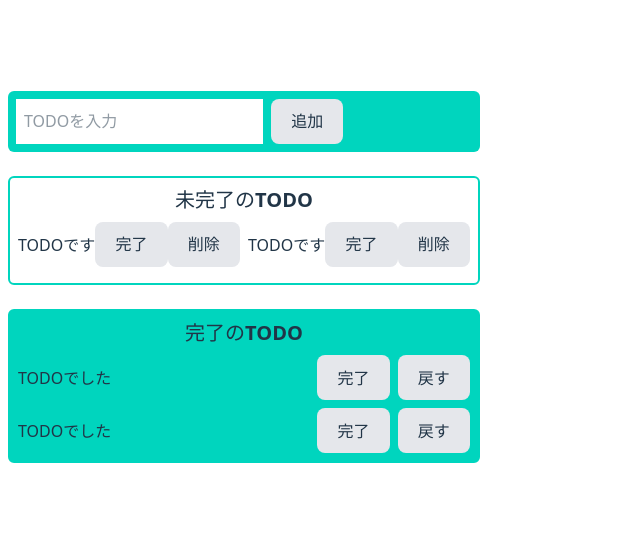
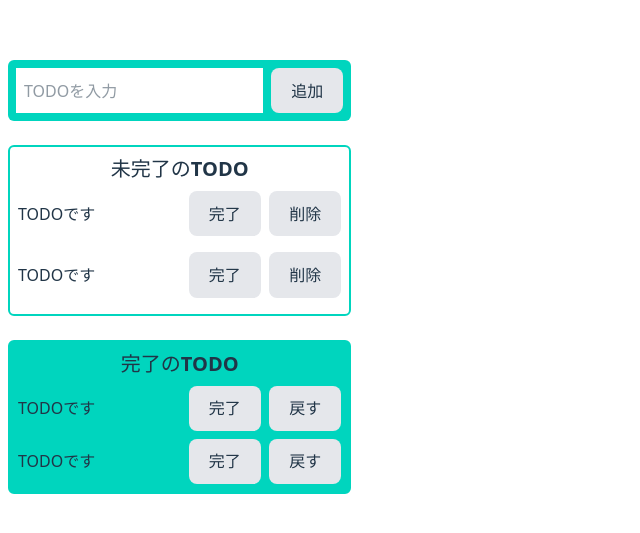
Before and after one commit to torimugi/githubactions.practice-250326, a React (Vite) app: page / in a window 1280 px wide. Shown: the part 123-656 px from the top of the page, without its empty margins (0-640 px from the left). Built offline with nearby package versions, Linux system fonts and the light colour scheme.

Commit message:
レイアウトの修正

```diff
--- a/src/App.tsx
+++ b/src/App.tsx
@@ -13,10 +13,11 @@ export const App = () => {
       </div>
       <div className='mx-2 rounded-md border-2 border-teal-400 py-2'>
         <p className='text-xl font-bold text-center'>未完了のTODO</p>
-        <ul className='flex items-center mx-2 gap-2'>
+        <ul className='flex-col items-center mx-2 gap-2'>
           {Incompletes.map(() => {
             return(
-              <li className='flex-grow'>TODOです
+              <li className='flex items-center gap-2'>
+              <p className="flex-grow">TODOです</p>
               <button className="bg-gray-200 my-2 hover:bg-gray-300">完了</button>
               <button className="bg-gray-200 hover:bg-gray-300">削除</button>
               </li>
@@ -27,12 +28,12 @@ export const App = () => {
       <div className='mx-2 rounded-md border-2 bg-teal-400 border-teal-400 py-2'>
         <p className='text-xl font-bold text-center'>完了のTODO</p>
         <ul className='flex items-center mx-2 gap-2'>
-          <li className='flex-grow'>TODOでした</li>
+          <li className='flex-grow'>TODOです</li>
           <button className="bg-gray-200 my-2 hover:bg-gray-300">完了</button>
           <button className="bg-gray-200 hover:bg-gray-300">戻す</button>
         </ul>
         <ul className='flex items-center mx-2 gap-2'>
-          <li className='flex-grow'>TODOでした</li>
+          <li className='flex-grow'>TODOです</li>
           <button className="bg-gray-200 hover:bg-gray-300">完了</button>
           <button className="bg-gray-200 hover:bg-gray-300">戻す</button>
         </ul>
```
